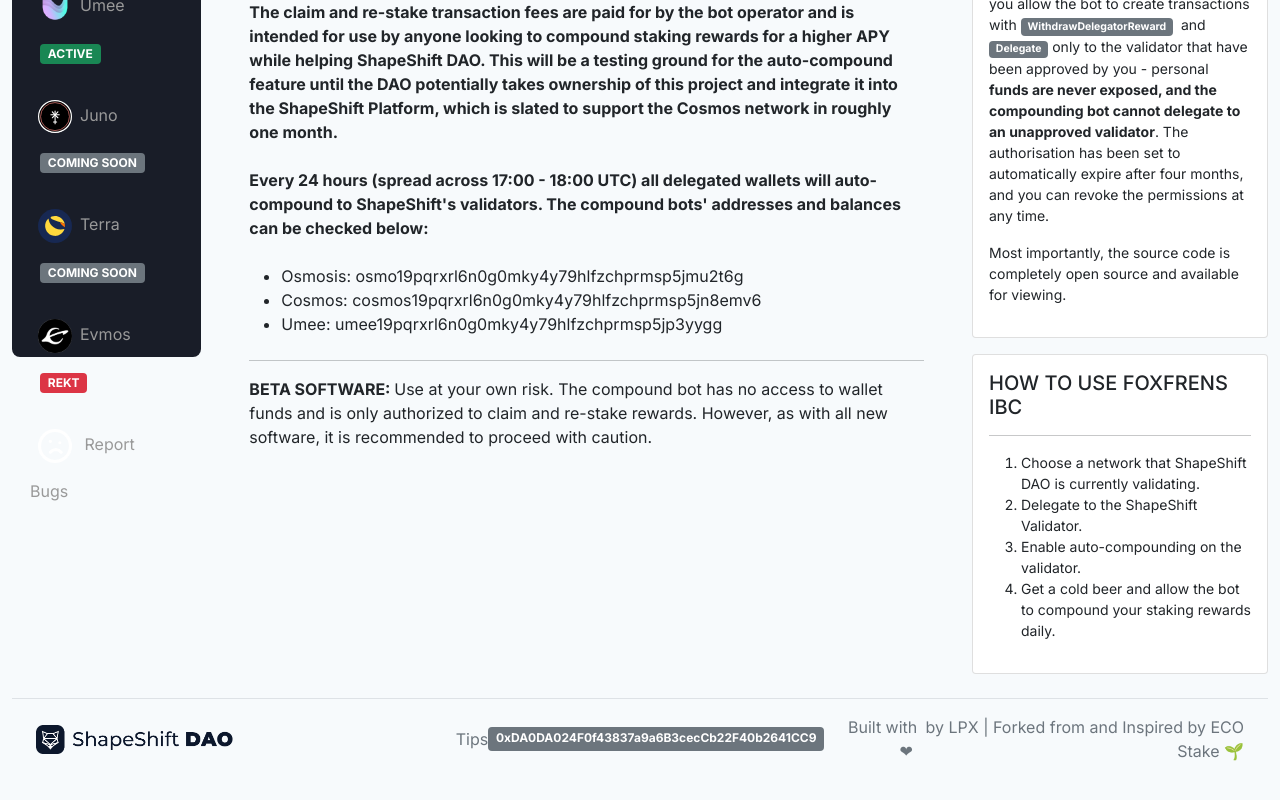
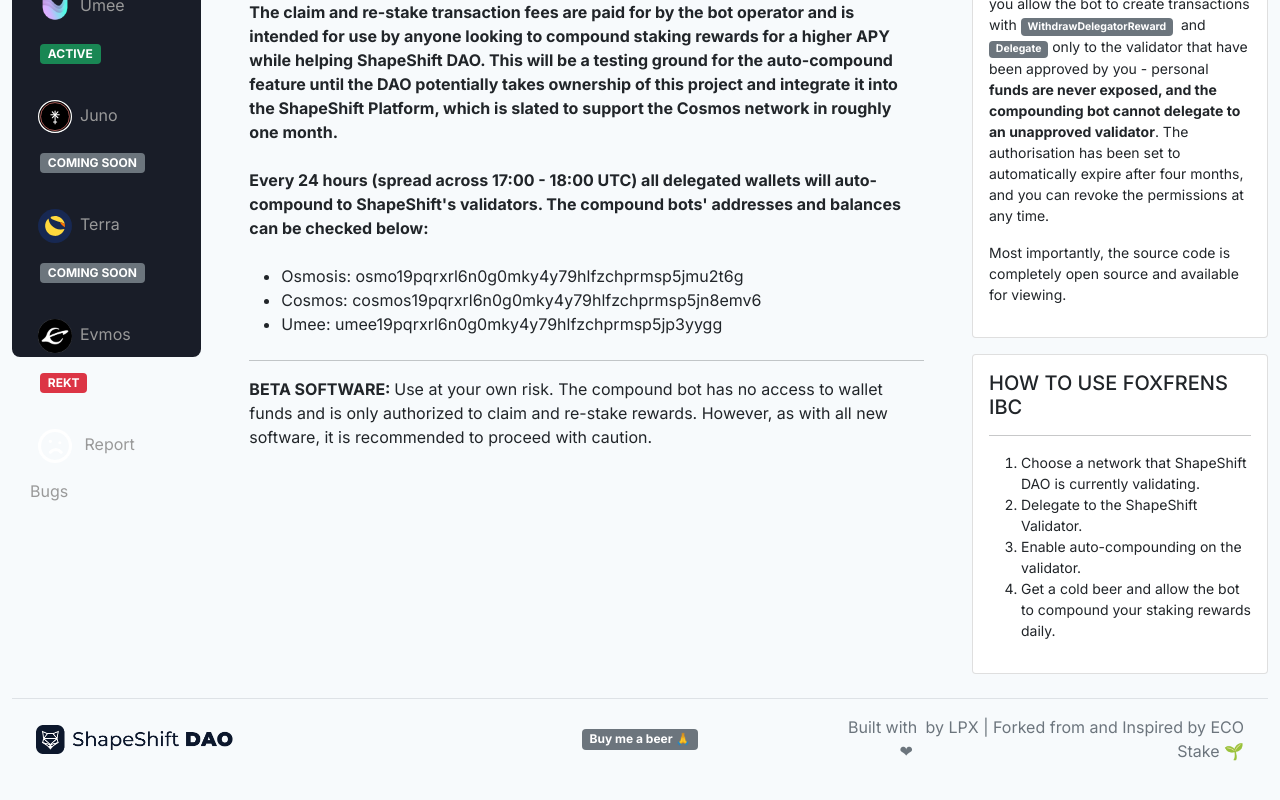
Before and after one commit to D3Cngo/ibc-autostake, a React (Vite) app: page /osmosis in a window 1280 px wide. Shown: the part 334-1134 px from the top of the page. Built offline with nearby package versions, Linux system fonts and the light colour scheme; no server answers.

Commit message:
Update App.js

```diff
--- a/src/components/App.js
+++ b/src/components/App.js
@@ -262,13 +262,13 @@ class App extends React.Component {
             </div>
 
                 <li>
-                <Link to="/cosmoshub" onClick={this.showNetworkSelect} role="button"><img src={ATOM} className="chain-logo p-2"/> Cosmos <Badge bg="success">ACTIVE</Badge></Link>
+                <Link to="/cosmoshub" onClick={this.showNetworkSelect}><img src={ATOM} className="chain-logo p-2"/> Cosmos <Badge bg="success">ACTIVE</Badge></Link>
                 </li>
                 <li>
-                    <Link to="/osmosis" onClick={this.showNetworkSelect} role="button"><img src={OSMO} className="chain-logo p-1"/> Osmosis <Badge bg="success">ACTIVE</Badge></Link>
+                    <Link to="/osmosis" onClick={this.showNetworkSelect}><img src={OSMO} className="chain-logo p-1"/> Osmosis <Badge bg="success">ACTIVE</Badge></Link>
                 </li>
                 <li>
-                    <Link to="/umee" onClick={this.showNetworkSelect} role="button"><img src={UMEE} className="chain-logo p-2"/>Umee <Badge bg="success">ACTIVE</Badge></Link>
+                    <Link to="/umee" onClick={this.showNetworkSelect}><img src={UMEE} className="chain-logo p-2"/>Umee <Badge bg="success">ACTIVE</Badge></Link>
                 </li>
                 <li>
                     <a href="/" onClick={() => this.setState({showAbout: true})}><img src={JUNO} className="chain-logo p-2"/>Juno <Badge bg="secondary">COMING SOON</Badge></a>
@@ -376,7 +376,7 @@ and <span class="badge bg-secondary">Delegate</span> only to the validator that
           </a>
 
 
-          <p className="col-md-4 mb-0 text-muted text-center justify-content-center d-none d-lg-flex">Tips <Badge bg="secondary">0xDA0DA024F0f43837a9a6B3cecCb22F40b2641CC9</Badge></p>
+          <p className="col-md-4 mb-0 text-muted text-center justify-content-center d-none d-lg-flex"> <Badge bg="secondary" href="https://app.starname.me/profile/fox*me">Buy me a beer 🙏</Badge></p>
 
           <p className="col-md-4 mb-0 text-muted text-end justify-content-end d-none d-lg-flex">
 
```
